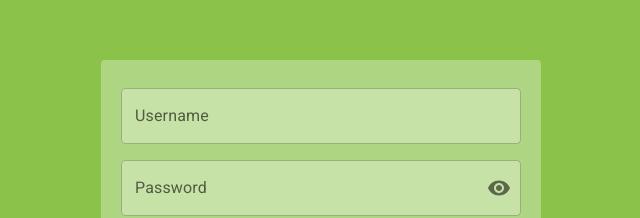
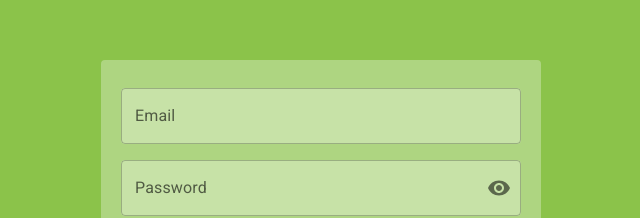
Before and after one commit to WebLabs-AB/MasterChooserApplication, a React (Create React App) app in the folder Frontend/masterfrontend/: page / in a window 1280 px wide. Shown: the part 226-444 px from the top of the page, without its empty margins (319-959 px from the left). Built offline with nearby package versions, Linux system fonts and the light colour scheme.

Commit message:
"Changed name of inputfield"

```diff
--- a/Frontend/masterfrontend/src/Components/UsernameInputField.tsx
+++ b/Frontend/masterfrontend/src/Components/EmailInputField.tsx
@@ -8,19 +8,19 @@ interface Props {
 }
 
 export const UsernameInputField: React.FC<Props> = ({id}) => {
-    const [username, setUsername] = useState<number | string>();
+    const [email, setEmail] = useState<number | string>();
 
     const handleChange = () => (event: { target: { value: number | string; }; }) => {
-        setUsername(event.target.value);
+        setEmail(event.target.value);
     };
 
     return (
         <OutlinedInput
             id={id}
-            value={username}
+            value={email}
             onChange={handleChange()}
             sx={{backgroundColor: Colors.transparentWhite, maxWidth: '400px'}}
-            label="Password"
+            label="Email"
         />
     );
 };
--- a/Frontend/masterfrontend/src/Screens/RegistrationPage.tsx
+++ b/Frontend/masterfrontend/src/Screens/RegistrationPage.tsx
@@ -3,13 +3,13 @@ import {Container, Paper, Button} from '@mui/material';
 import FormControl from '@mui/material/FormControl';
 import InputLabel from '@mui/material/InputLabel';
 import { PasswordInputField } from '../Components/PasswordInputField';
-import { UsernameInputField } from '../Components/UsernameInputField';
+import { UsernameInputField } from '../Components/EmailInputField';
 
 import {Colors} from '../Assets/Colors';
 
 export const RegistrationPage: React.FC = () => {
     const passwordFieldId = "outlined-adornment-password";
-    const usernameFieldId = "outlined-username";
+    const emailFieldId = "outlined-email";
 
     return (
     <Container
@@ -26,10 +26,10 @@ export const RegistrationPage: React.FC = () => {
                 sx={{m: 1, width: '80vw', marginTop: '1vh',
                 marginBottom: '1vh', maxWidth: '400px'}} variant="outlined"
             >
-                <InputLabel htmlFor={usernameFieldId}>
-                    Username
+                <InputLabel htmlFor={emailFieldId}>
+                    Email
                 </InputLabel>
-                <UsernameInputField id={usernameFieldId}/>
+                <UsernameInputField id={emailFieldId}/>
             </FormControl>
 
             <FormControl
```
